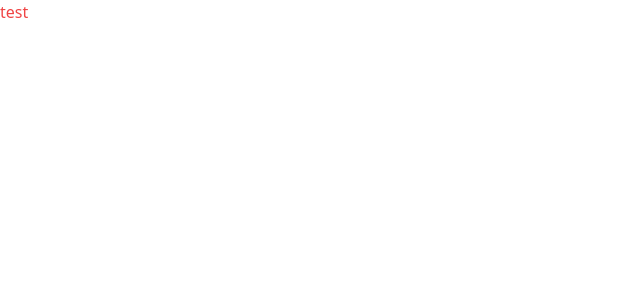
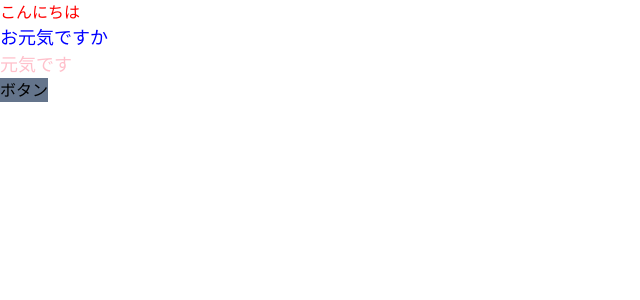
Before and after one commit to kazushige-s/SimpleTodo, a Next.js app: page / in a window 1280 px wide. Shown: the top 300 px of the page, without its empty margins (0-640 px from the left). Built offline with nearby package versions, Linux system fonts and the light colour scheme.

Commit message:
✨ propsを復習した

```diff
--- /dev/null
+++ b/src/components/ColorfulMessage.tsx
@@ -0,0 +1,17 @@
+import React, { FC } from "react";
+
+type Props = {
+  color: string;
+  message: string;
+};
+
+export const ColorfulMessage = (props:Props) => {
+  console.log(props);
+
+  const containtStyle = {
+    color: props.color,
+    fontSize: "18px",
+  };
+
+  return <p style={containtStyle}>{props.message}</p>;
+};
--- a/src/pages/index.tsx
+++ b/src/pages/index.tsx
@@ -1,11 +1,19 @@
 import { Inter } from "next/font/google";
+import { ColorfulMessage } from "src/components/ColorfulMessage";
 
 const inter = Inter({ subsets: ["latin"] });
 
 export default function Home() {
+  const onClickButton = () => alert();
+
   return (
     <>
-      <div className="text-red-500">test</div>
+      <h1 style={{ color: "red" }}>こんにちは</h1>
+      <ColorfulMessage color="blue" message="お元気ですか" />
+      <ColorfulMessage color="pink" message="元気です" />
+      <button onClick={onClickButton} className="bg-slate-500">
+        ボタン
+      </button>
     </>
   );
 }
```
